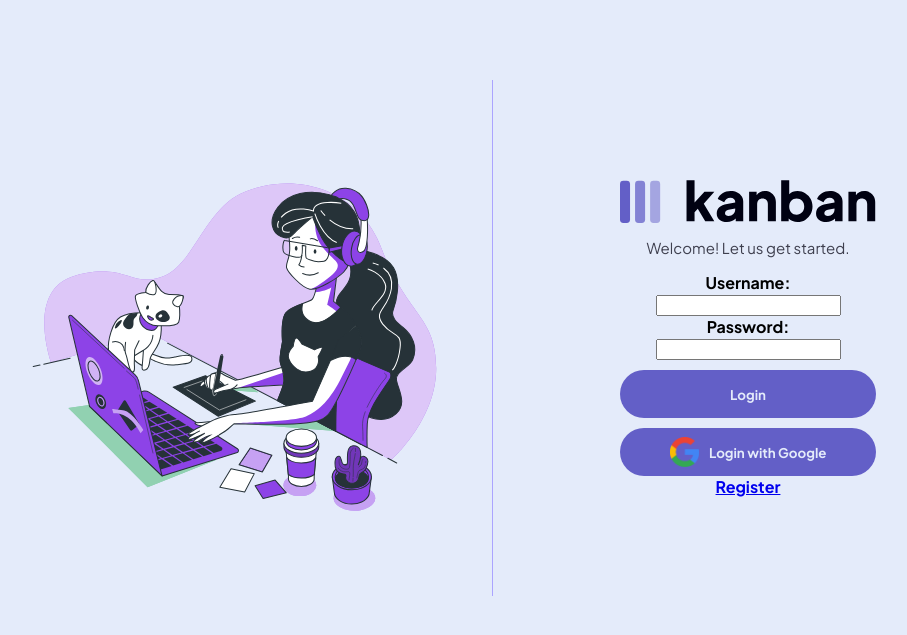
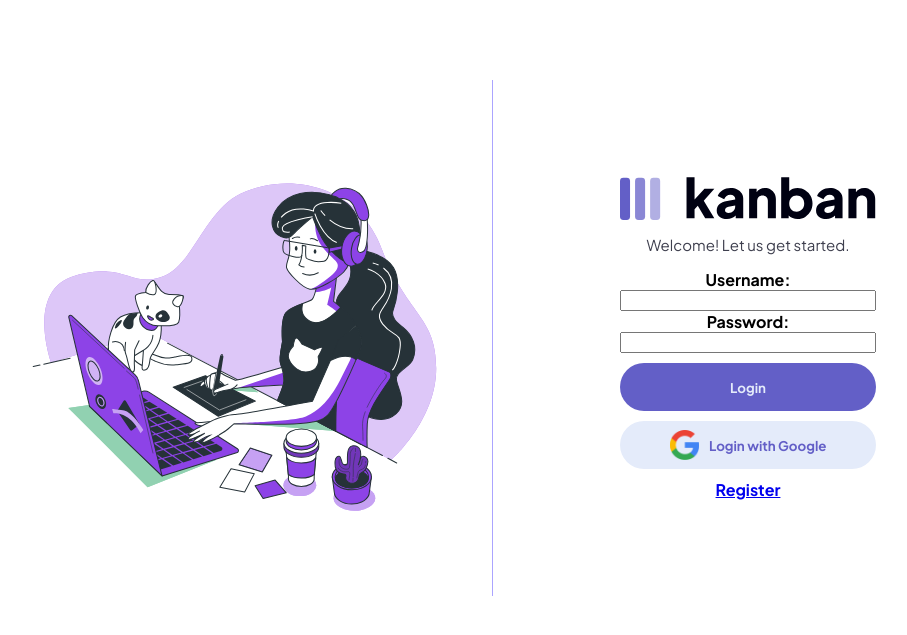
Before and after one commit to UndertakerW/Kanban-Board, a Django app: page /login in a window 1280 px wide. Shown: the top 635 px of the page, without its empty margins (148-1055 px from the left). Run offline with Django 4.2, Linux system fonts and the light colour scheme.

Commit message:
refined login and register interfaces

```diff
--- a/kanban/static/kanban/base.css
+++ b/kanban/static/kanban/base.css
@@ -17,8 +17,6 @@ body {
 
     font-family: Plus Jakarta Sans !important;
     font-weight: 700;
-
-    background-color:  var(--cold-white);
     margin: 0;
 
 
@@ -127,6 +125,24 @@ button:hover {
     padding: 15px 25px 14px 25px;
 }
 
+.button-secondary-l {
+    font-family: Plus Jakarta Sans;
+    font-weight: bold;
+
+    border-radius: 24px;
+    border-width: 0;
+
+    height: 48px;
+    background-color: var(--cold-white);
+    color: var(--main-purple);
+
+    display: flex;
+    align-items: center;
+    justify-content: center;
+    cursor: pointer;
+    padding: 15px 25px 14px 25px;
+}
+
 /* errors */
 .errorlist{
     margin: 0;
--- a/kanban/static/kanban/login.css
+++ b/kanban/static/kanban/login.css
@@ -28,6 +28,11 @@
     margin-right: 10px;
 }
 
-.button-large-main-purple {
+.spaced-button {
     margin-top: 10px;
 }
+
+form {
+    display: flex;
+    flex-direction: column;
+}
--- a/kanban/templates/kanban/login.html
+++ b/kanban/templates/kanban/login.html
@@ -24,14 +24,14 @@
                 <form method="POST" action="{% url 'login' %}">
                     {% csrf_token %}
                     {{ form }}
-                    <button type="submit" class="button-large-main-purple width-max">Login</button>
+                    <button type="submit" class="button-large-main-purple width-max spaced-button">Login</button>
                 </form>
 
-                <button class="button-large-main-purple">
+                <button class="button-secondary-l spaced-button">
                     <img class="login-icon-google" src="{% static 'kanban/imgs/icon-google.png'%}">
                     <span>Login with Google</span>
                 </button>
-                <a href="{% url 'register' %}" id="id_register_link">Register</a>
+                <a href="{% url 'register' %}" class="spaced-button" id="id_register_link">Register</a>
             </div>
         </div>
     </body>
```
Also changed, not shown: kanban/templates/kanban/register.html (+30 -27 lines).
